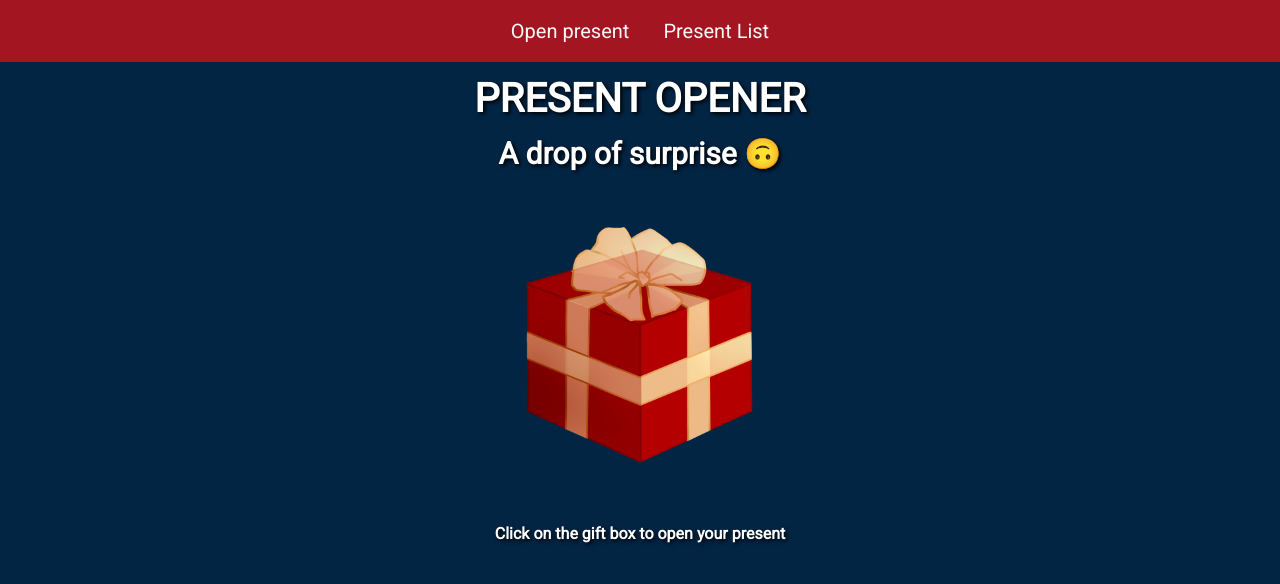
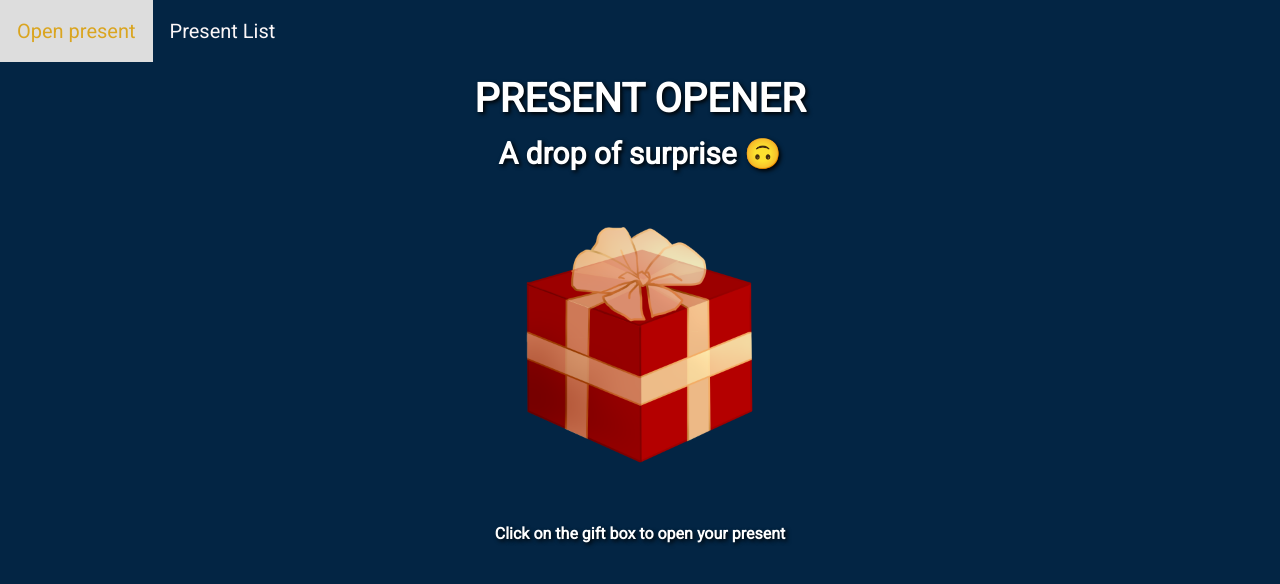
Before and after one commit to thekkathy/Present-Pop, a React (Create React App) app in the folder client/: page / in a window 1280 px wide. Shown: the top 584 px of the page. Built offline with nearby package versions, Linux system fonts and the light colour scheme; no server answers.

Commit message:
new header minimalist look

```diff
--- a/client/src/components/CSS/Header.css
+++ b/client/src/components/CSS/Header.css
@@ -10,19 +10,19 @@ body{
     overflow: hidden;
     list-style-type: none;
     width: 100%;
-    background-color:#A31621;
+    /*background-color:#A31621;*/
     line-height: 1.6em;
     font-size: 20px;
     text-shadow: none;
 }
 .navbar a {
-    display: inline-block;
+    display: inline;
     color:#FCF7F8;
     padding: 15px 17px;
     text-decoration: none;
-    text-align: left;
     transition: all ease-in-out 0.2s;
     cursor: pointer;
+    float: left;
 }
 .navbar a:hover {
     color:goldenrod;
```
